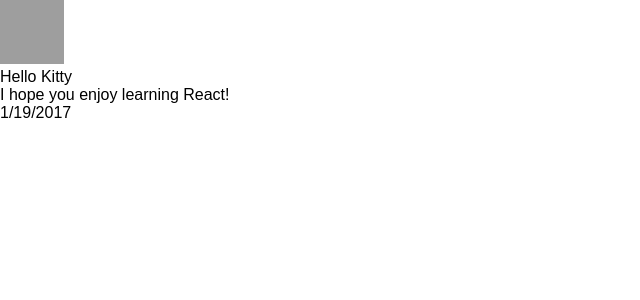
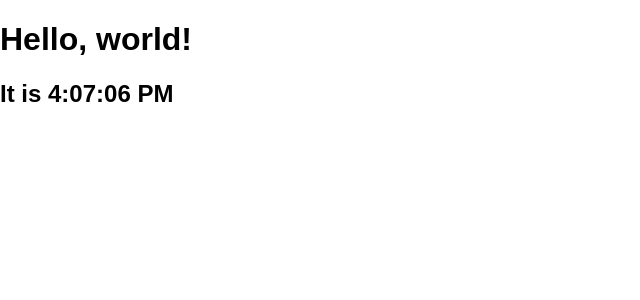
Before and after one commit to ruelasb/tinyapps, a React (Create React App) app: page / in a window 1280 px wide. Shown: the top 300 px of the page, without its empty margins (0-640 px from the left). Built offline with nearby package versions, Linux system fonts and the light colour scheme; grey boxes are pictures that could not be loaded.

Commit message:
ticking clock

```diff
--- a/src/index.js
+++ b/src/index.js
@@ -3,45 +3,17 @@
 import App from './App';
 import './index.css';
 
-function formatDate(date) {
-	return date.toLocaleDateString();
-}
-
-function Avatar(props) {
-	return (
-		<img className="Avatar"
-		  src={props.user.avatarUrl}
-		  alt={props.user.name}
-		/>
+function tick(){
+	const element = (
+		<div>
+			<h1>Hello, world!</h1>
+			<h2>It is {new Date().toLocaleTimeString()}</h2>
+		</div>
+	);
+	ReactDOM.render(
+		element,
+		document.getElementById('root')
 	);
 }
 
-function Comment(props) {
-	return (
-		<div className="Comment">
-		  <div className="UserInfo">
-		    <Avatar user={props.author}/>
-		    <div className="UserInfo-name">{props.author.name}</div>
-		  </div>
-		  <div className="Comment-text"> {props.text}</div>
-		  <div className="Comment-date"> {formatDate(props.date)} </div>
-		</div>
-	)
-}
-
-const comment = {
-	date: new Date(),
-	text: 'I hope you enjoy learning React!',
-	author: {
-		name: 'Hello Kitty',
-		avatarUrl: 'http://placekitten.com/g/64/64'
-	}
-};
-
-ReactDOM.render(
-  <Comment
-  	date={comment.date}
-  	text={comment.text}
-  	author={comment.author} />,
-  document.getElementById('root')
-);
+setInterval(tick, 1000);
```
